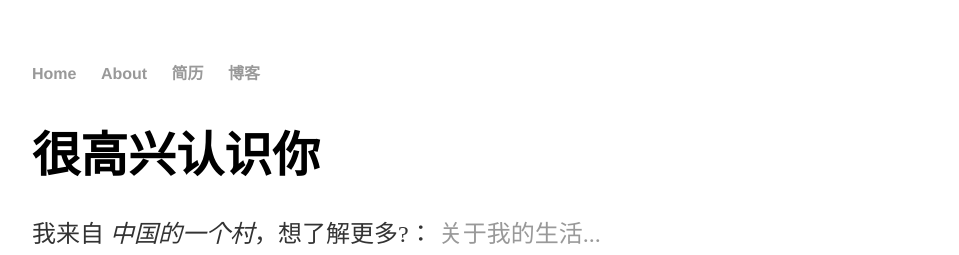
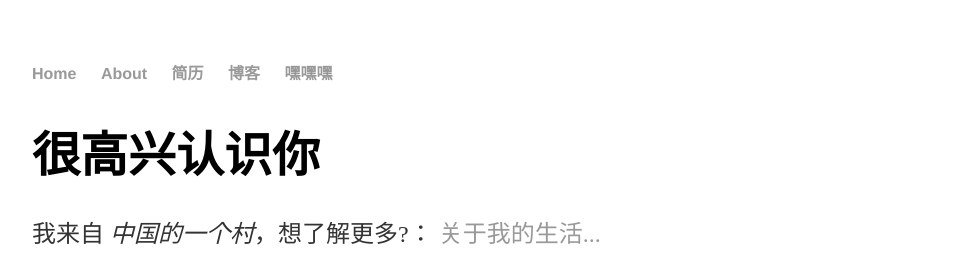
Before and after one commit to xugaolei/xugaolei.github.io, a Jekyll site: the page built from index.html, in a window 1280 px wide. Shown: the top 255 px of the page, without its empty margins (160-1119 px from the left). Built offline with Jekyll 4.4.1, drawn with Linux system fonts in a browser that asks for light colours.

Commit message:
Update default.html

```diff
--- a/_layouts/default.html
+++ b/_layouts/default.html
@@ -15,6 +15,7 @@
 		        	<li><a href="/about">About</a></li>
 	        		<li><a href="/cv">简历</a></li>
 	        		<li><a href="/blog">博客</a></li>
+				<li><a href="/heiheihei">嘿嘿嘿</a></li>
 	    		</ul>
 			</nav>
 			<div class="container">
```
